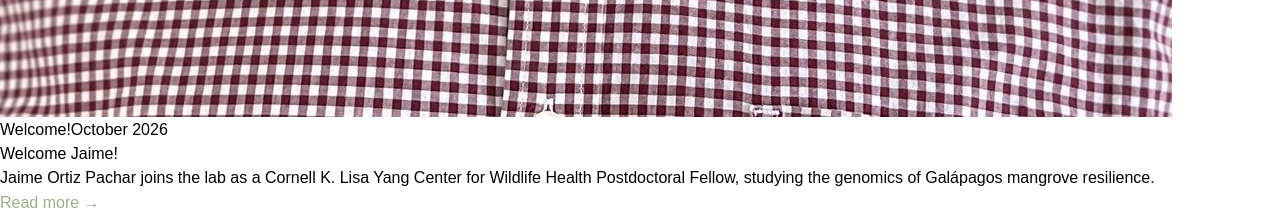
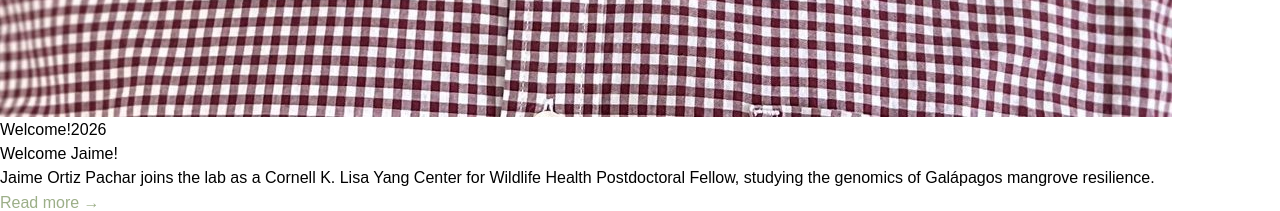
Before and after one commit to erikenbody/erikenbody.github.io, a React (Vite) app: page /#/ in a window 1280 px wide. Shown: the part 7240-7451 px from the top of the page. Built offline with nearby package versions, Linux system fonts and the light colour scheme; a web font is replaced by a local one.

Commit message:
Added Jaime to the website

```diff
--- a/src/data/news.js
+++ b/src/data/news.js
@@ -13,7 +13,7 @@
 export const news = [
     {
       slug: "welcome-jaime-ortiz-pachar",
-      date: "October 2026",
+      date: "2026",
       type: "Welcome!",
       title: "Welcome Jaime!",
 
```
